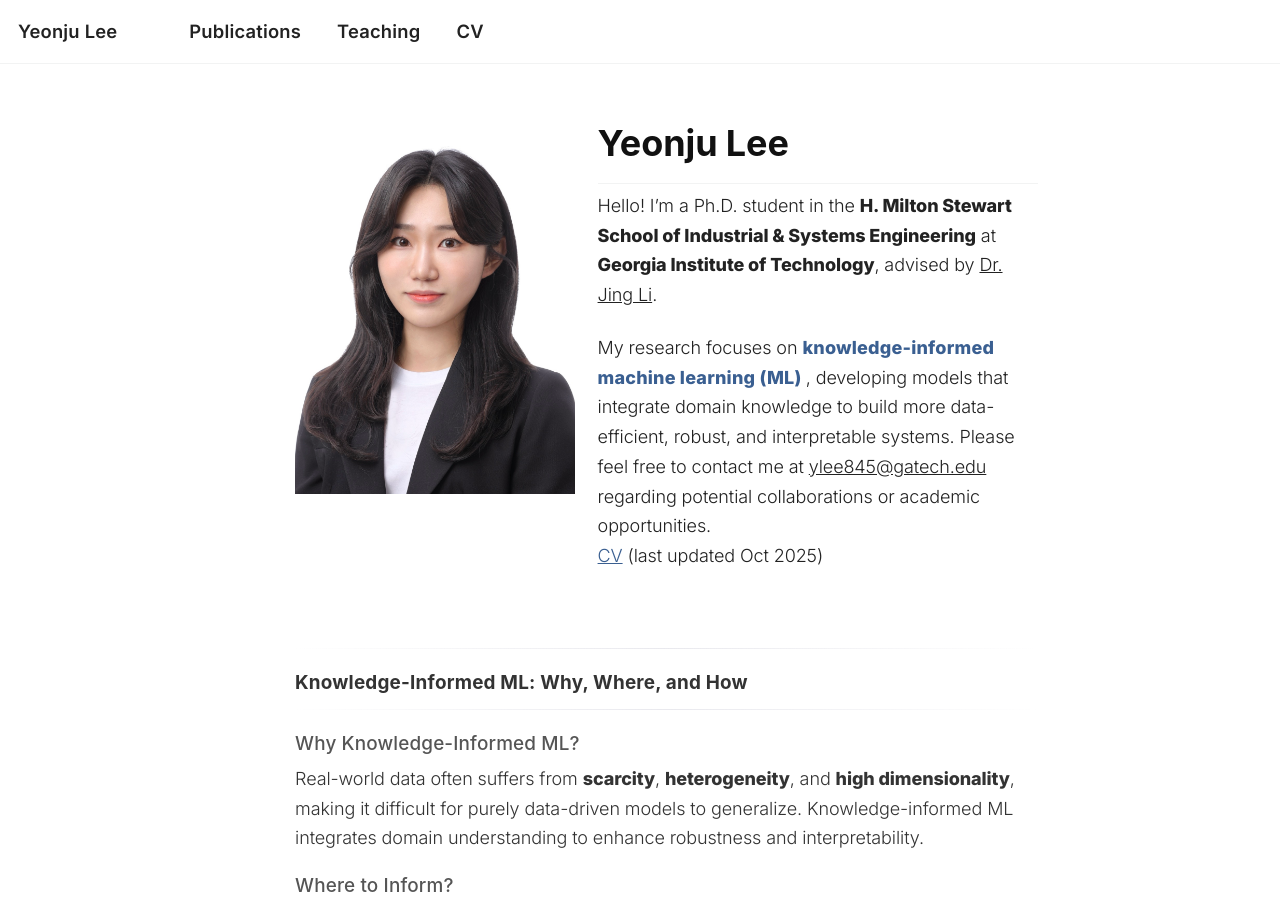
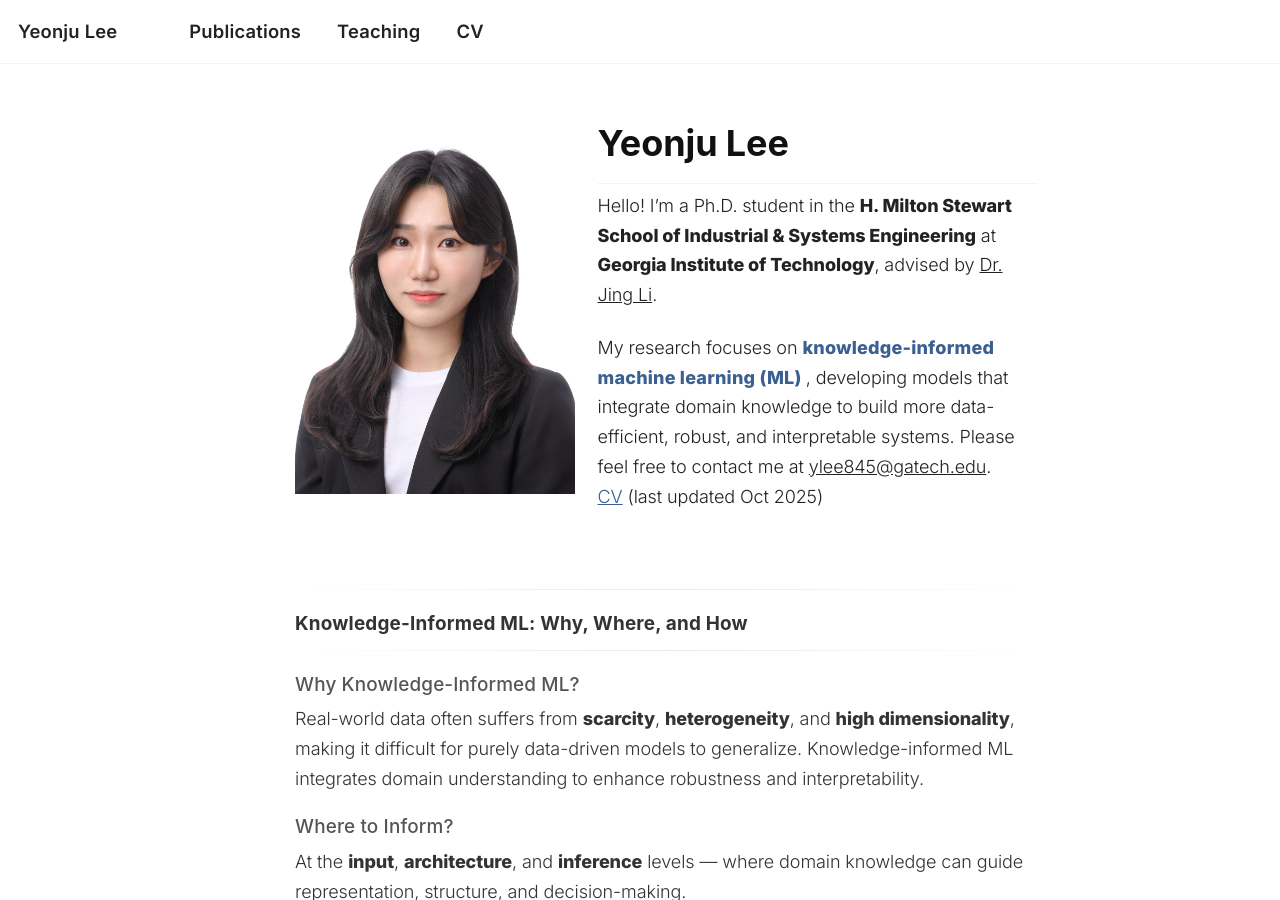
Before and after one commit to ylee845/ylee845.github.io, a Jekyll site: the page built from _pages/about.md, in a window 1280 px wide and 900 px high. Built offline with Jekyll 4.4.1, drawn with Linux system fonts in a browser that asks for light colours; a script that is not in the unit is left out.

Commit message:
Update about.md

```diff
--- a/_pages/about.md
+++ b/_pages/about.md
@@ -171,8 +171,7 @@ h4 {
     developing models that integrate domain knowledge to build more
     data-efficient, robust, and interpretable systems.
     Please feel free to contact me at
-    <a href="mailto:ylee845@gatech.edu">ylee845@gatech.edu</a>
-    regarding potential collaborations or academic opportunities.
+    <a href="mailto:ylee845@gatech.edu">ylee845@gatech.edu</a>.
     <br>
     <a href="/files/Yeonju_Lee_CV.pdf" style="color:#3A5F91;">CV</a> (last updated Oct 2025)
     </p>
```
